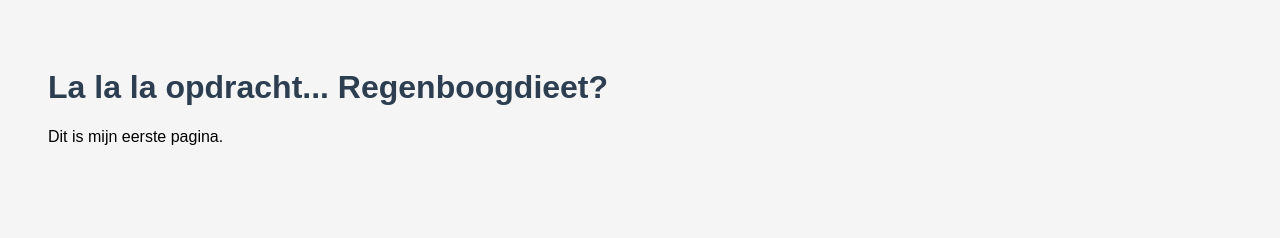
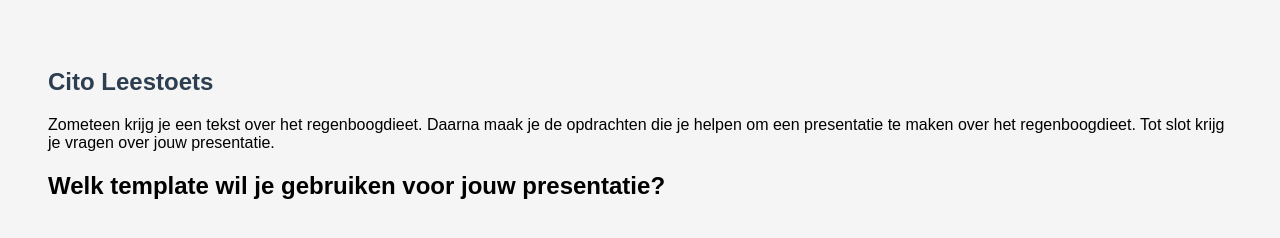
Before and after one commit to FinolaP/OnderzoekCoderen, a plain HTML site: page index.html in a window 1280 px wide. Drawn offline with Linux system fonts and the light colour scheme.

Commit message:
Script toegevoegd

```diff
--- a/index.html
+++ b/index.html
@@ -7,10 +7,18 @@
 
 </head>
 <body>
+  <main class="page">
+    <section class="card">
+      <header class="card_header">
+        <h1 class="card_title">Cito Leestoets</h1>
+      </header>
 
-  <h1>La la la opdracht... Regenboogdieet?</h1>
-  <p>Dit is mijn eerste pagina.</p>
-<script src="script.js"></script>
-
+    <p class="card_intro">
+      Zometeen krijg je een tekst over het regenboogdieet. Daarna maak je de opdrachten die je helpen om een presentatie te maken over het regenboogdieet. Tot slot krijg je vragen over jouw presentatie.
+    </p>
+    <h2 class="card_question">Welk template wil je gebruiken voor jouw presentatie?</h2>
+  <script src="script.js"></script>
+    </section>
+  </main>
 </body>
 </html>
```
